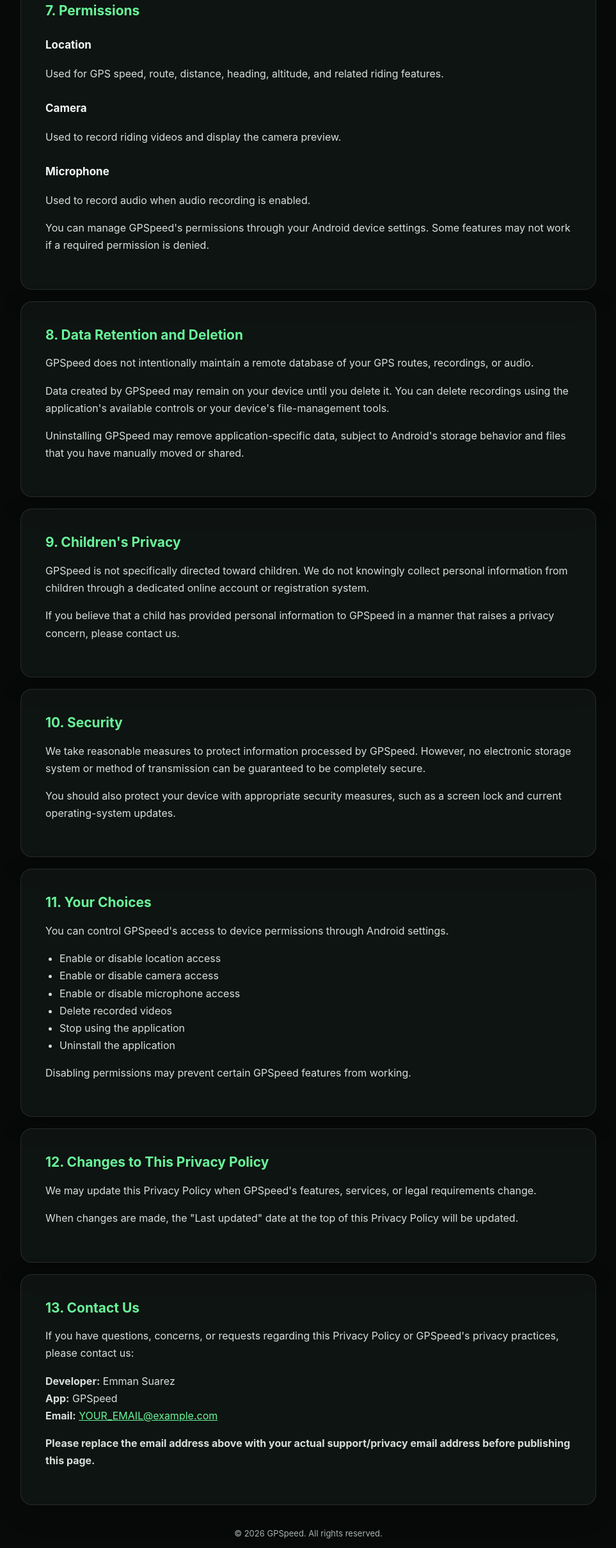
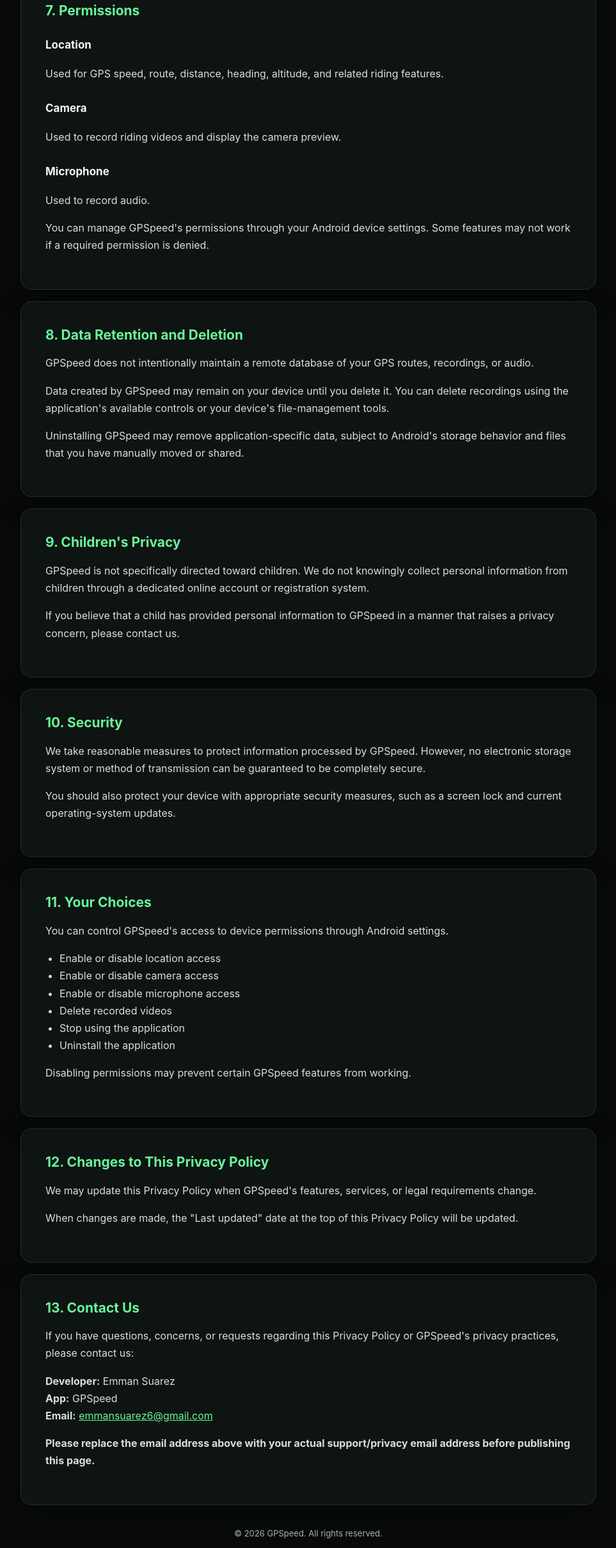
Before and after one commit to Emman010101/gpspeed-privacy-policy, a plain HTML site: page index.html in a window 1280 px wide. Shown: the part 3644-6064 px from the top of the page at 64% size, without its empty margins (158-1121 px from the left). Drawn offline with Linux system fonts and the light colour scheme.

Commit message:
Update index.html

```diff
--- a/index.html
+++ b/index.html
@@ -343,7 +343,7 @@
 
       <h3>Microphone</h3>
       <p>
-        Used to record audio when audio recording is enabled.
+        Used to record audio.
       </p>
 
       <p>
@@ -444,7 +444,7 @@
         <strong>Developer:</strong> Emman Suarez<br>
         <strong>App:</strong> GPSpeed<br>
         <strong>Email:</strong>
-        <a href="mailto:YOUR_EMAIL@example.com">YOUR_EMAIL@example.com</a>
+        <a href="mailto:emmansuarez6@gmail.com">emmansuarez6@gmail.com</a>
       </p>
 
       <p>
```
